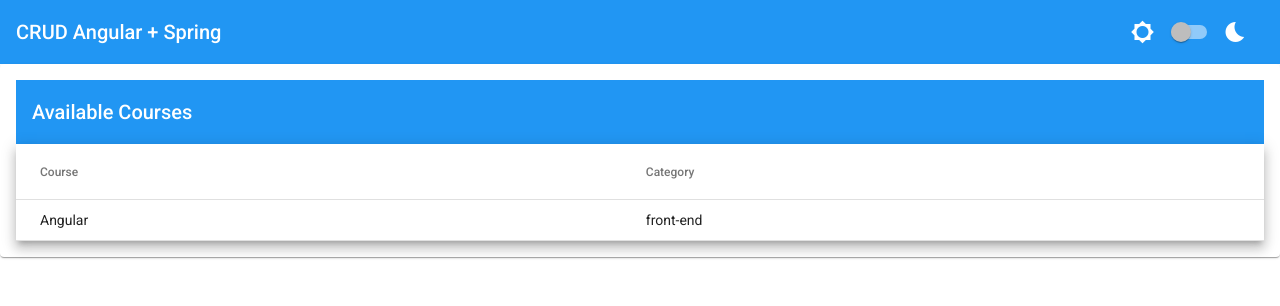
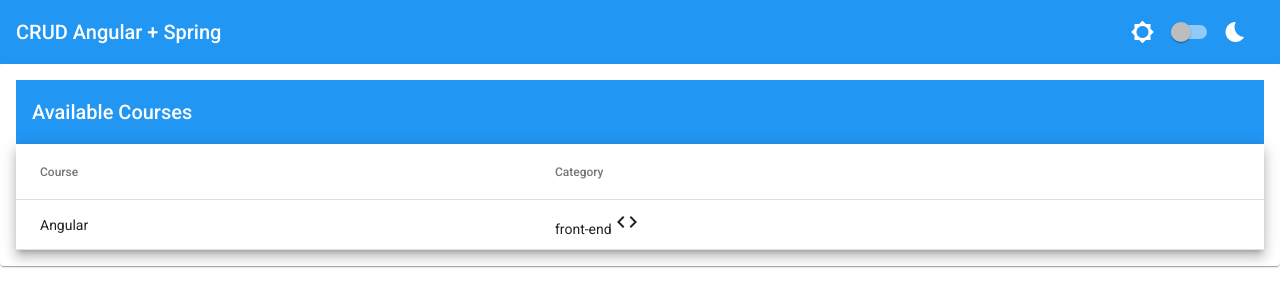
Before and after one commit to tchfer/crud-angular-spring, an Angular app in the folder crud-angular/: page /courses in a window 1280 px wide. Shown: the top 306 px of the page. Built offline with nearby package versions, Linux system fonts and the light colour scheme.

Commit message:
add icon pipe

```diff
--- a/crud-angular/src/app/courses/courses/courses.component.html
+++ b/crud-angular/src/app/courses/courses/courses.component.html
@@ -12,9 +12,11 @@
       <!-- Category Column -->
       <ng-container matColumnDef="category">
         <th mat-header-cell *matHeaderCellDef>Category</th>
-        <td mat-cell *matCellDef="let course">{{ course.category }}</td>
+        <td mat-cell *matCellDef="let course">
+          {{ course.category }}
+          <mat-icon aria-hidden="false" aria-label="Course Category">{{ course.category | category }}</mat-icon>
+        </td>
       </ng-container>
-
       <tr mat-header-row *matHeaderRowDef="displayedColumns"></tr>
       <tr mat-row *matRowDef="let row; columns: displayedColumns"></tr>
     </table>
--- a/crud-angular/src/app/shared/app-material/app-material.module.ts
+++ b/crud-angular/src/app/shared/app-material/app-material.module.ts
@@ -1,3 +1,4 @@
+import { MatIconModule } from '@angular/material/icon';
 import { NgModule } from '@angular/core';
 import { MatCardModule } from '@angular/material/card';
 import { MatDialogModule } from '@angular/material/dialog';
@@ -13,7 +14,8 @@ import { MatButtonModule } from '@angular/material/button';
     MatToolbarModule,
     MatProgressSpinnerModule,
     MatDialogModule,
-    MatButtonModule
+    MatButtonModule,
+    MatIconModule
   ],
 })
 export class AppMaterialModule { }
--- /dev/null
+++ b/crud-angular/src/app/shared/pipes/category.pipe.ts
@@ -0,0 +1,16 @@
+import { Pipe, PipeTransform } from '@angular/core';
+
+@Pipe({
+  name: 'category'
+})
+export class CategoryPipe implements PipeTransform {
+
+  transform(value: string): string {
+    switch(value) {
+      case 'front-end': return 'code';
+      case 'back-end': return 'computer';
+    }
+    return 'code';
+  }
+
+}
```
Also changed, not shown: crud-angular/src/app/shared/shared.module.ts (+7 -2 lines), 1 other file (tests, documents, lock files or other folders).
